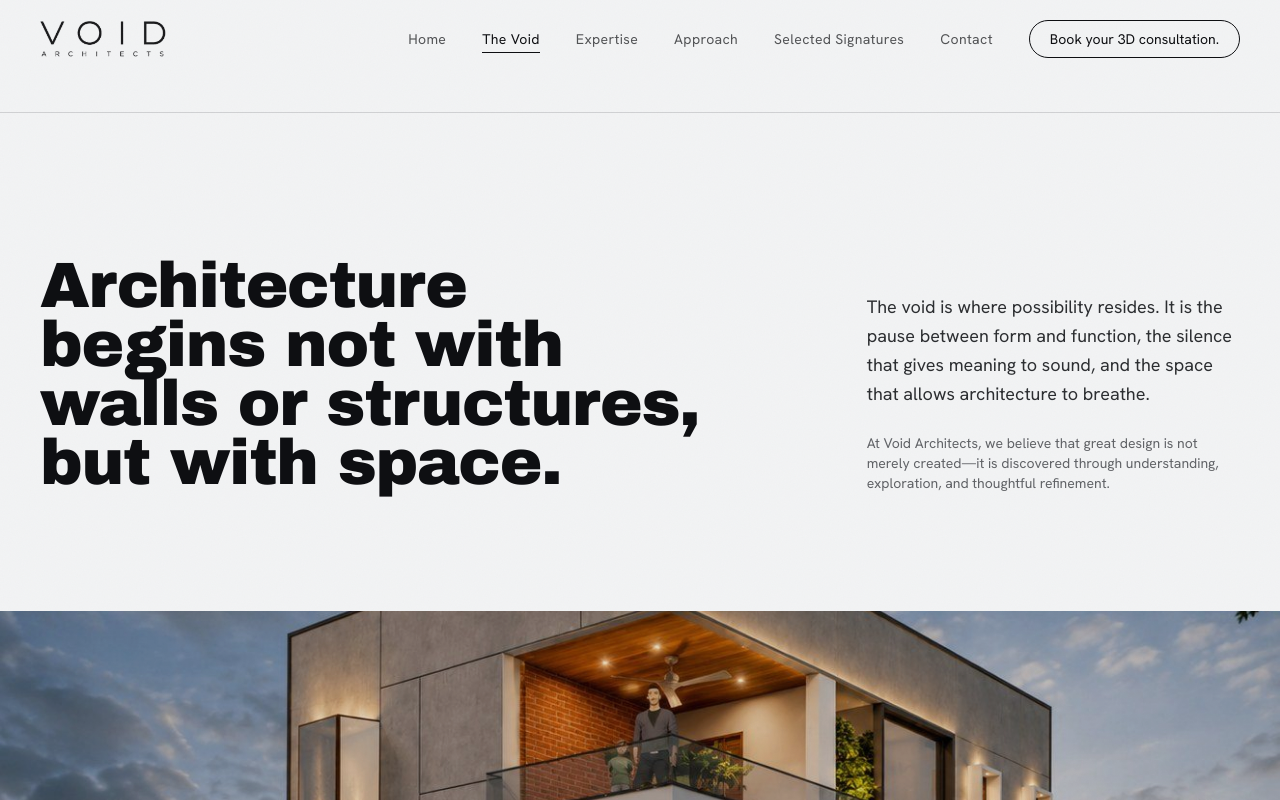
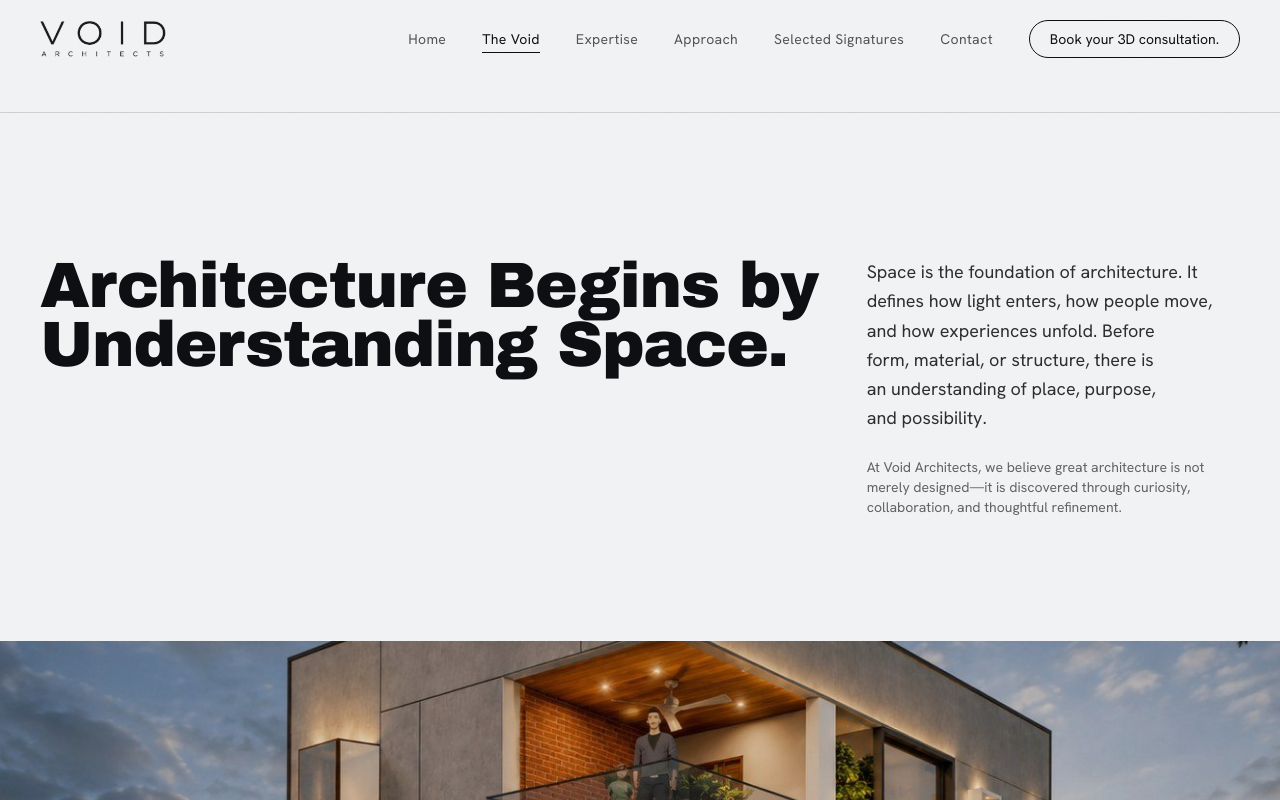
Before and after one commit to Babblu9/void-architects, a Next.js app: page /the-void in a window 1280 px wide. Shown: the top 800 px of the page. Built offline with nearby package versions, Linux system fonts and the light colour scheme.

Commit message:
feat: resolve hero section overlapping layout, remove locations text from hero paragraph, and apply page intro copy revisions

```diff
--- a/src/app/the-void/page.tsx
+++ b/src/app/the-void/page.tsx
@@ -5,7 +5,7 @@ import Studio from "@/components/Studio";
 export const metadata: Metadata = {
   title: "The Void",
   description:
-    "Architecture begins not with walls or structures, but with space. The void is where possibility resides. It is the pause between form and function, the silence that gives meaning to sound, and the space that allows architecture to breathe.",
+    "Space is the foundation of architecture. It defines how light enters, how people move, and how experiences unfold. Before form, material, or structure, there is an understanding of place, purpose, and possibility.",
   alternates: { canonical: "/the-void" },
 };
 
--- a/src/components/Hero.tsx
+++ b/src/components/Hero.tsx
@@ -3,7 +3,7 @@
 import { useState, useEffect, useRef } from "react";
 import Image from "next/image";
 import Link from "next/link";
-import { SITE } from "@/lib/data";
+
 
 const SLIDES = [
   {
@@ -84,8 +84,8 @@ export default function Hero() {
           <div className="absolute inset-0 bg-gradient-to-b from-ink/55 via-ink/10 to-ink/75" />
         </div>
       ))}
-
-
+      {/* Spacer to push content down below absolute navbar */}
+      <div className="h-28 md:h-36" />
 
       {/* Headline & Carousel Elements */}
       <div className="mx-auto w-full max-w-[1600px] px-5 pb-14 md:px-10 md:pb-16">
@@ -107,7 +107,7 @@ export default function Hero() {
         <div className="mt-8 flex flex-col gap-6 md:flex-row md:items-end md:justify-between">
           <p className="prose-lg max-w-[42ch] text-base text-paper/80 md:text-lg">
             An architecture, interiors &amp; design studio delivering considered,
-            light-filled work across {SITE.coverage}.
+            light-filled work.
           </p>
 
           {/* Carousel Navigation Indicators & CTAs */}
--- a/src/components/Studio.tsx
+++ b/src/components/Studio.tsx
@@ -30,14 +30,14 @@ export default function Studio() {
       <div className="mx-auto max-w-[1600px] px-5 pt-24 md:px-10 md:pt-36">
         <div className="reveal grid gap-10 md:grid-cols-12">
           <h2 className="display text-[clamp(2.2rem,5vw,4.5rem)] md:col-span-8 leading-tight">
-            Architecture begins not with walls or structures, but with space.
+            Architecture Begins by Understanding Space.
           </h2>
           <div className="prose-lg flex flex-col gap-6 text-lg text-ink-soft md:col-span-4 justify-end">
             <p className="font-light leading-relaxed">
-              The void is where possibility resides. It is the pause between form and function, the silence that gives meaning to sound, and the space that allows architecture to breathe.
+              Space is the foundation of architecture. It defines how light enters, how people move, and how experiences unfold. Before form, material, or structure, there is an understanding of place, purpose, and possibility.
             </p>
             <p className="text-sm text-muted">
-              At Void Architects, we believe that great design is not merely created—it is discovered through understanding, exploration, and thoughtful refinement.
+              At Void Architects, we believe great architecture is not merely designed—it is discovered through curiosity, collaboration, and thoughtful refinement.
             </p>
           </div>
         </div>
```
